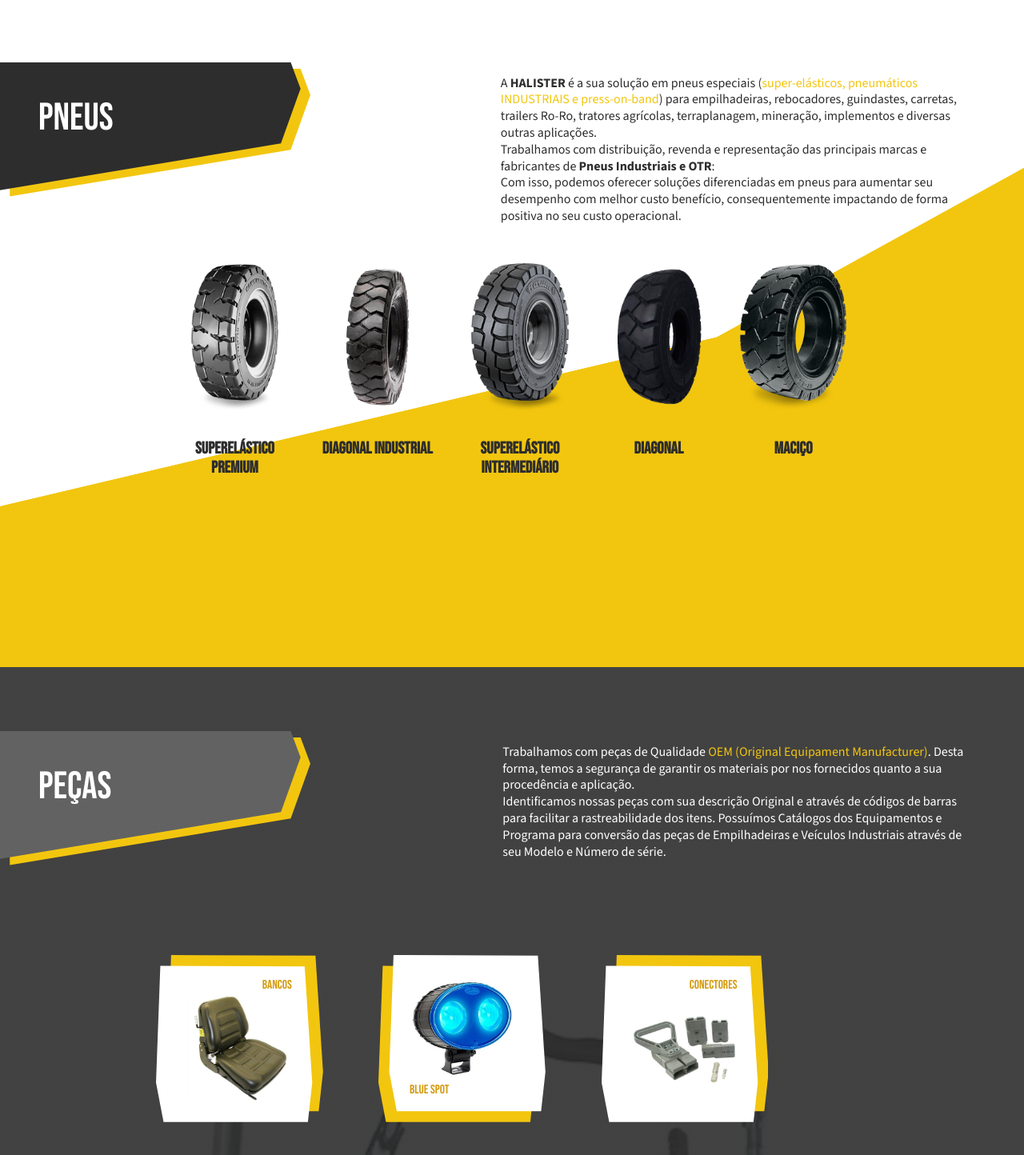
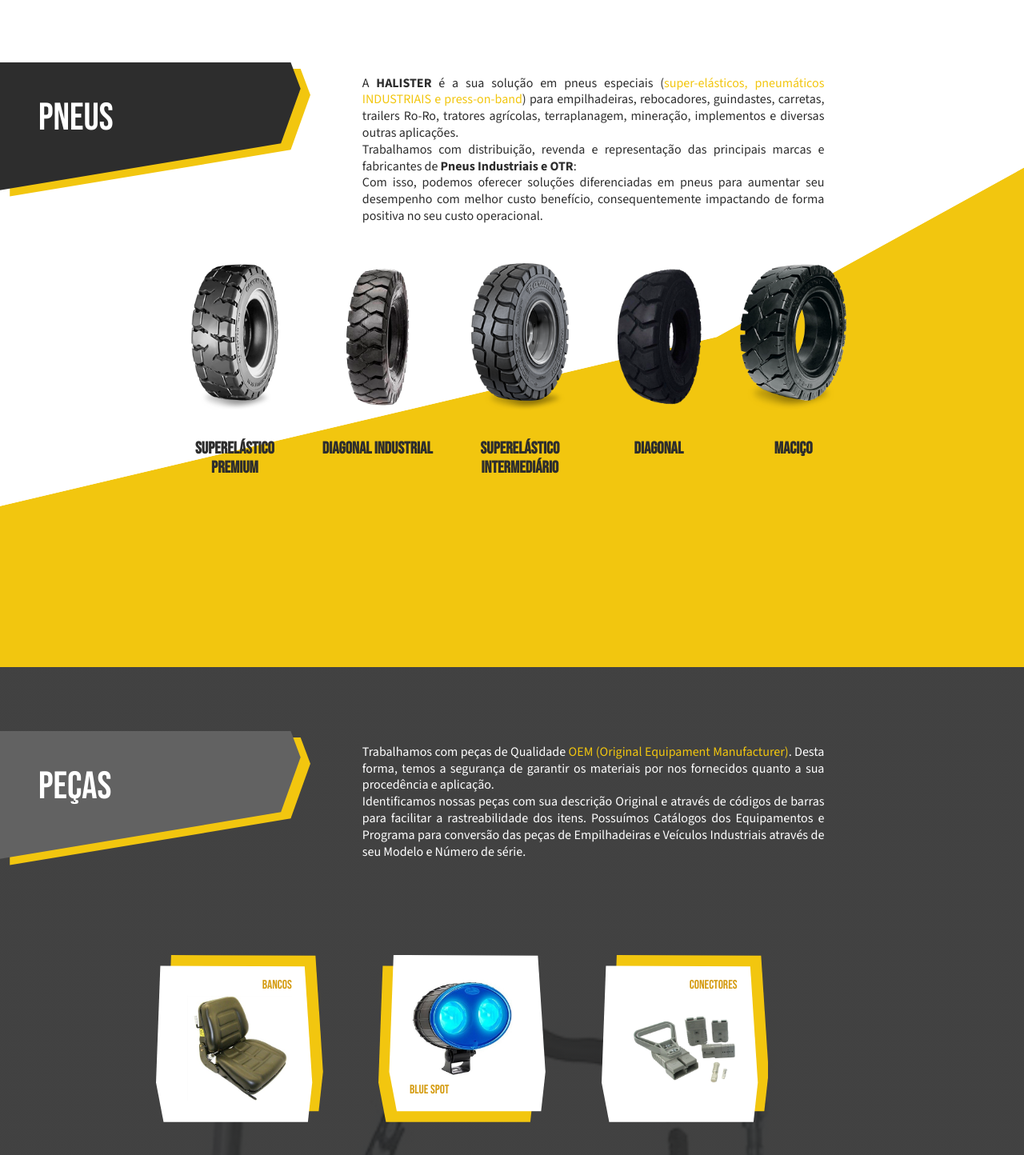
Before and after one commit to luanaandare/Halister, a Vue app: page / in a window 1280 px wide. Shown: the part 1906-3350 px from the top of the page at 80% size. Built offline with nearby package versions, Linux system fonts and the light colour scheme.

Commit message:
changed paragraph alignment

```diff
--- a/src/components/websiteSections/PartsPage.vue
+++ b/src/components/websiteSections/PartsPage.vue
@@ -176,8 +176,10 @@ export default {
 
   .paragraphContainer {
     position: absolute;
+    text-align: justify;
+    color: var(--color-text-light);
     top: 6rem;
-    right: clamp(4rem, 1.83rem + 3.5vw, 6rem); /* 4rem -> 6rem */
+    right: clamp(6rem, -27.6rem + 54vw, 37.2rem); /* 6rem -> 22rem */
     font-size: clamp(0.9rem, 0.52rem + 0.6vw, 1.25rem); /* 0.9rem -> 1.25rem */
     line-height: clamp(1.25rem, 0.98rem + 0.4vw, 1.5rem); /* 1.25 -> 1.5rem */
 
--- a/src/components/websiteSections/RentPage.vue
+++ b/src/components/websiteSections/RentPage.vue
@@ -179,9 +179,10 @@ export default {
 
   .paragraphContainer {
     position: absolute;
+    text-align: justify;
     color: var(--color-text-light);
     top: 6rem;
-    right: clamp(4rem, 1.83rem + 3.5vw, 6rem); /* 4rem -> 6rem */
+    right: clamp(6rem, -27.6rem + 54vw, 37.2rem); /* 6rem -> 22rem */
     font-size: clamp(0.9rem, 0.52rem + 0.6vw, 1.25rem); /* 0.9rem -> 1.25rem */
     line-height: clamp(1.25rem, 0.98rem + 0.4vw, 1.5rem); /* 1.25 -> 1.5rem */
 
--- a/src/components/websiteSections/TiresPage.vue
+++ b/src/components/websiteSections/TiresPage.vue
@@ -232,12 +232,14 @@ h4 {
 @media (width >= 1000px) {
   .paragraphContainer {
     position: absolute;
+    text-align: justify;
+    color: var(--color-text-dark);
     top: 6rem;
-    right: clamp(4rem, 1.83rem + 3.5vw, 6rem); /* 4rem -> 6rem */
-    font-size: clamp(0.9rem, 0.52rem + 0.6vw, 1.25rem); /* 0.8rem -> 1.25rem */
+    right: clamp(6rem, -27.6rem + 54vw, 37.2rem); /* 6rem -> 22rem */
+    font-size: clamp(0.9rem, 0.52rem + 0.6vw, 1.25rem); /* 0.9rem -> 1.25rem */
     line-height: clamp(1.25rem, 0.98rem + 0.4vw, 1.5rem); /* 1.25 -> 1.5rem */
 
-    width: clamp(30rem, 8.26rem + 35vw, 50rem); /* 30rem -> 50rem */
+    width: clamp(30rem, 8.26rem + 34.8vw, 50rem); /* 30rem -> 50rem */
   }
 
   .section {
```
